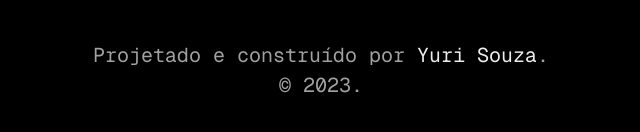
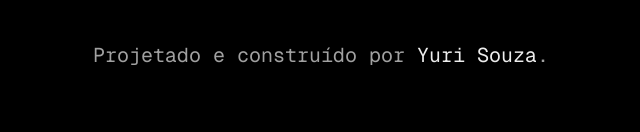
Before and after one commit to TNury/portfolio, a Next.js app: page / in a window 1280 px wide. Shown: the part 8644-8776 px from the top of the page, without its empty margins (319-959 px from the left). Built offline with nearby package versions, Linux system fonts and the light colour scheme.

Commit message:
Remove copyright year from footer

```diff
--- a/src/app/components/layout/Footer.tsx
+++ b/src/app/components/layout/Footer.tsx
@@ -5,9 +5,6 @@ export const Footer = () => {
         Projetado e construído por{' '}
         <span className='text-text-2'>Yuri Souza</span>.
       </p>
-      <p className='text-center text-lg text-text-1 sm:text-xl'>
-        © {new Date().getFullYear()}.
-      </p>
     </footer>
   );
 };
```
